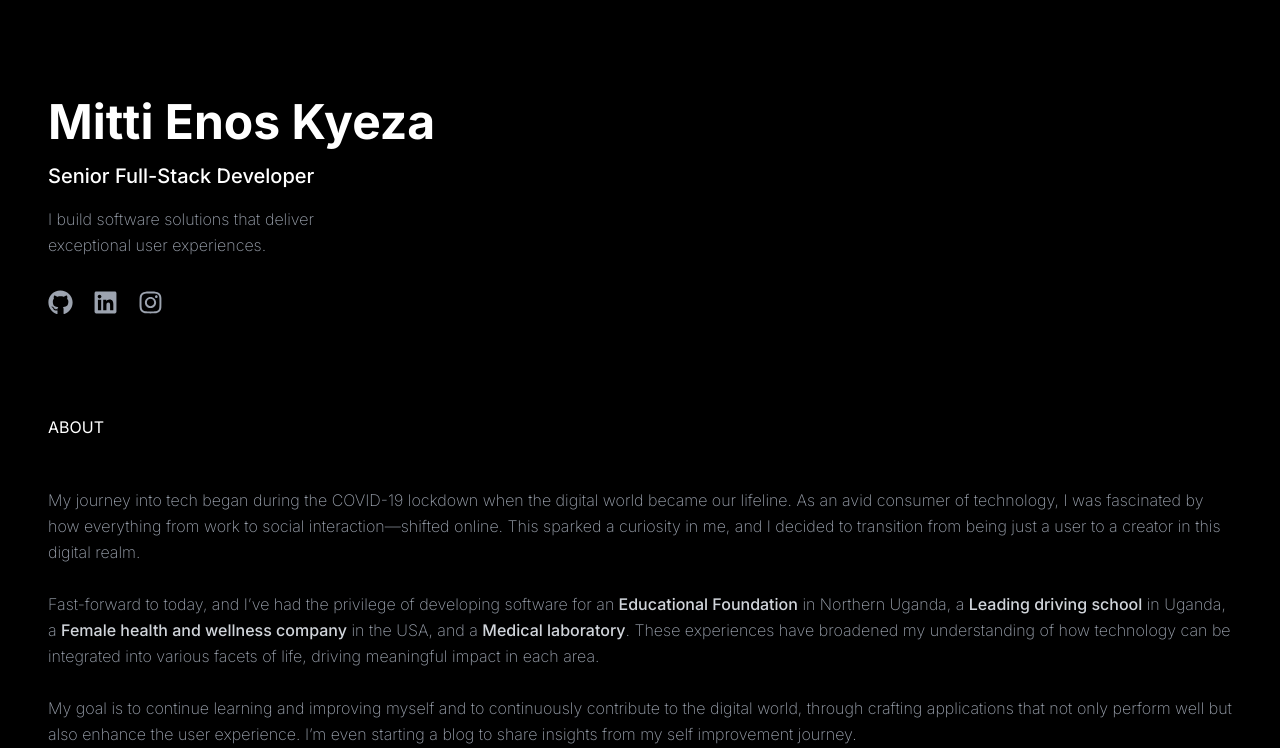
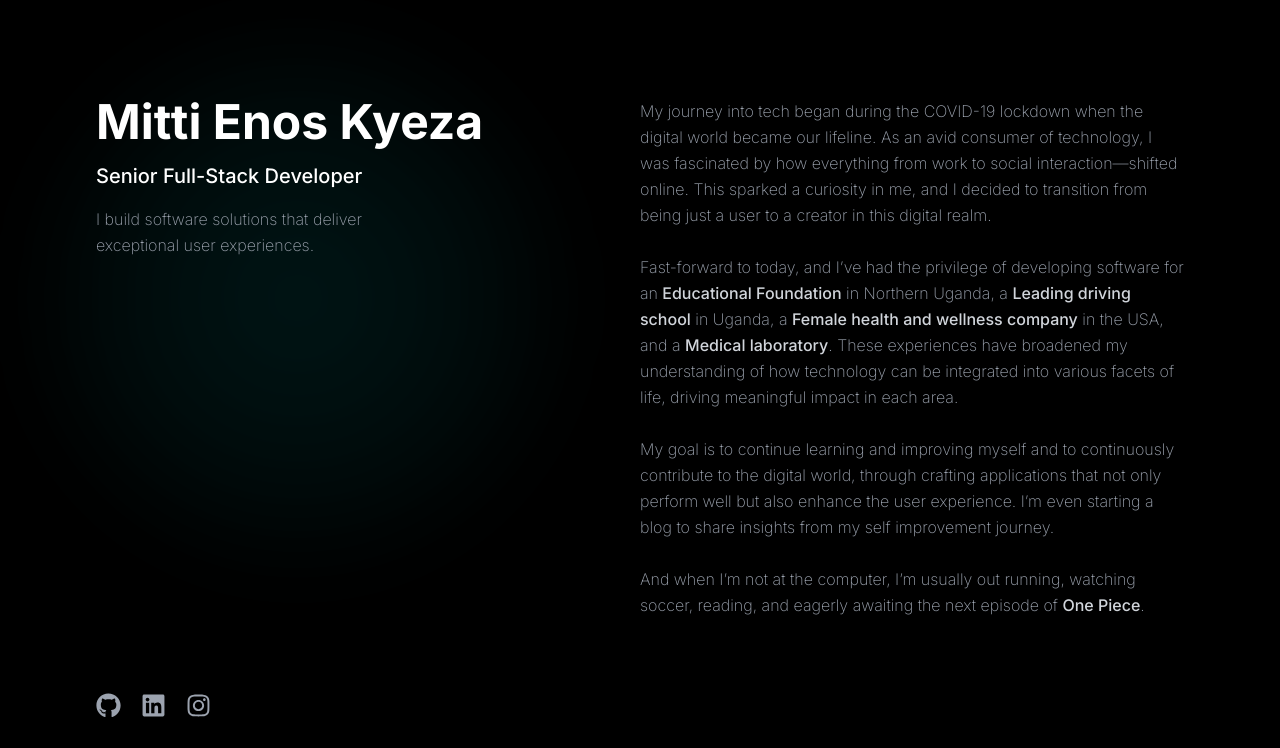
Before and after one commit to enoskyeza/portfolio, a Next.js app: page / in a window 1280 px wide. Shown: the top 748 px of the page. Built offline with nearby package versions, Linux system fonts and the light colour scheme.

Commit message:
modify lg screen layout

```diff
--- a/src/app/globals.css
+++ b/src/app/globals.css
@@ -67,13 +67,27 @@ body {
       color:rgb(var(--light-green))
     }
 
+    /* lg styles */
+    .hero-container {
+       @apply lg:h-[90vh] lg:w-1/2 lg:fixed
+    }
+
+    .copy-container {
+        @apply lg:w-1/2 lg:ms-auto lg:z-10
+    }
+
+
+    /*Section styles*/
+    .section-padding {
+    @apply py-[50px] lg:mb-8
+}
     .section-title {
         @apply uppercase pb-12 text-base
+        lg:hidden
     }
 
     .section-body {
         @apply font-extralight text-gray-400  leading-relaxed
-
     }
 
     .about-link {
@@ -112,13 +126,7 @@ body {
     }
 }
 
-.section-padding {
-    padding-top: 50px;
-    padding-bottom: 50px;
-}
-
 .mouse-glow {
-    display: none;
     position: absolute;
     width: 500px;
     height: 500px;
--- a/src/app/page.tsx
+++ b/src/app/page.tsx
@@ -4,7 +4,7 @@ import About from "@/components/about";
 import Experience from "@/components/experience";
 import Project from "@/components/project";
 import Blog from "@/components/blog";
-import { useEffect } from "react";
+import {useEffect} from "react";
 
 export default function Home() {
     useEffect(() => {
@@ -12,7 +12,7 @@ export default function Home() {
 
         const handleMouseMove = (event: MouseEvent) => {
             if (glow) {
-                const { clientX: x, clientY: y } = event;
+                const {clientX: x, clientY: y} = event;
                 const scrollX = window.scrollX;
                 const scrollY = window.scrollY;
                 glow.style.transform = `translate(${x - 250 + scrollX}px, ${y - 250 + scrollY}px)`;
@@ -27,13 +27,19 @@ export default function Home() {
     }, []);
 
     return (
-        <main className="bg-custom flex min-h-screen flex-col p-12">
-            <div className="mouse-glow"></div>
-            <Hero />
-            <About />
-            <Project />
-            <Experience />
-            <Blog />
+        <main className="bg-custom min-h-screen p-12">
+            <div className="mouse-glow hidden lg:block"></div>
+            <div className="relative mx-auto lg:flex max-w-6xl px-8">
+                <div className="hero-container">
+                    <Hero/>
+                </div>
+                <div className="copy-container">
+                    <About/>
+                    <Project/>
+                    <Experience/>
+                    <Blog/>
+                </div>
+            </div>
         </main>
     );
 }
--- a/src/components/Hero.tsx
+++ b/src/components/Hero.tsx
@@ -1,16 +1,17 @@
 import React from "react";
-import { FaGithub, FaLinkedin, FaInstagram } from "react-icons/fa";
+import {FaGithub, FaLinkedin, FaInstagram} from "react-icons/fa";
 
 const Hero = () => {
     return (
-        <section className="section-padding" id="hero-section">
-            <h1 className="text-5xl font-bold pb-4">Mitti Enos Kyeza</h1>
-            <h3 className="text-xl font-medium pb-4">Senior Full-Stack Developer</h3>
-            <p className="section-body"
-               style={{ width: "280px"}}>
-                I build software solutions that deliver exceptional user experiences.
-            </p>
-
+        <section className="section-padding flex flex-col lg:justify-between h-full" id="hero-section">
+            <div>
+                <h1 className="text-5xl font-bold pb-4">Mitti Enos Kyeza</h1>
+                <h3 className="text-xl font-medium pb-4">Senior Full-Stack Developer</h3>
+                <p className="section-body"
+                   style={{width: "280px"}}>
+                    I build software solutions that deliver exceptional user experiences.
+                </p>
+            </div>
             <div className="socials flex gap-5 pt-8">
                 <a href="https://github.com/enoskyeza" target="_blank">
                     <FaGithub
```
